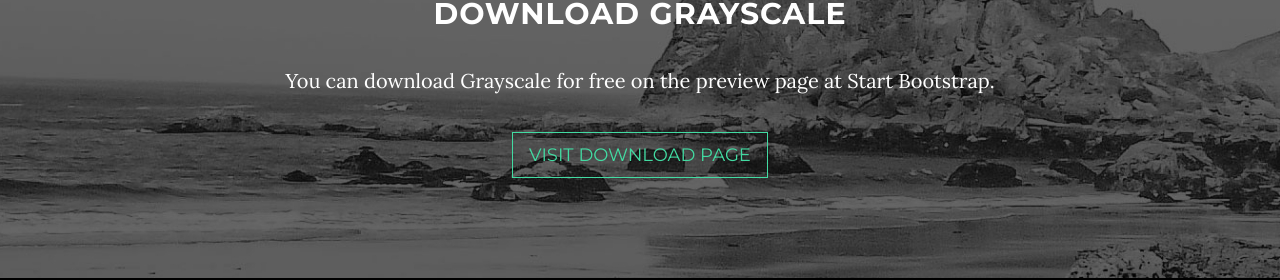
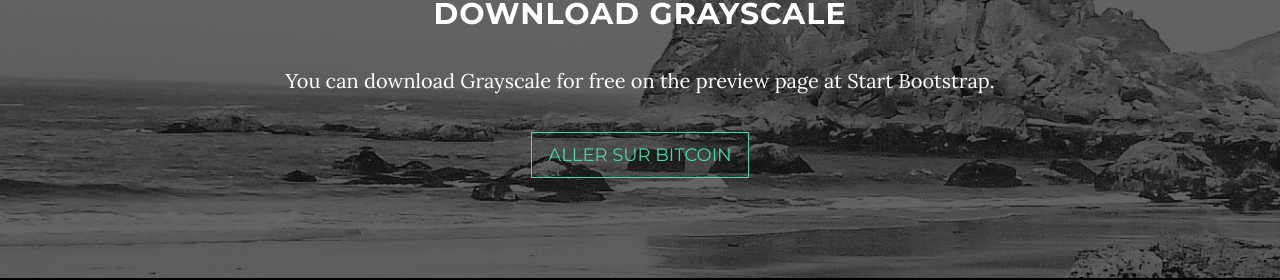
Before and after one commit to FlorianIF/FlorianIF.github.io, a website: page index.html in a window 1280 px wide. Shown: the part 1800-2080 px from the top of the page. Drawn offline with nearby package versions, Linux system fonts and the light colour scheme; some packages are replaced by stand-ins of ours.

Commit message:
Update index.html

```diff
--- a/index.html
+++ b/index.html
@@ -105,7 +105,7 @@
                 <div class="col-lg-8 col-lg-offset-2">
                     <h2>Download Grayscale</h2>
                     <p>You can download Grayscale for free on the preview page at Start Bootstrap.</p>
-                    <a href="http://startbootstrap.com/template-overviews/grayscale/" class="btn btn-default btn-lg">Visit Download Page</a>
+                    <a href="FlorianIF.github.io/bitcoin/" class="btn btn-default btn-lg">Aller sur Bitcoin</a>
                 </div>
             </div>
         </div>
```
